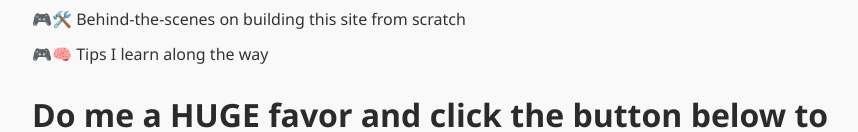
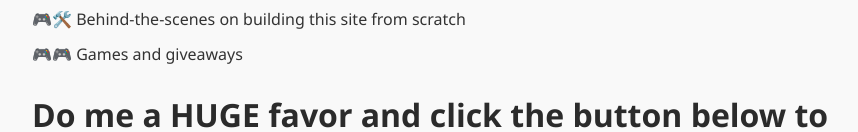
Before and after one commit to Lannyboi/seo-tracker, a plain HTML site: page index.html in a window 1280 px wide. Shown: the part 331-463 px from the top of the page, without its empty margins (208-1066 px from the left). Drawn offline with Linux system fonts and the light colour scheme.

Commit message:
Updated the list of things to come
took out tips i learn and added games and giveaways

```diff
--- a/index.html
+++ b/index.html
@@ -24,7 +24,7 @@
     <ul>
         <li>📈 SEO growth experiments</li>
         <li>🛠️ Behind-the-scenes on building this site from scratch</li>
-        <li>🧠 Tips I learn along the way</li>
+        <li>🎮 Games and giveaways</li>
     </ul>
 
     <h1>Do me a HUGE favor and click the button below to let me know you were here!</h1>
```
